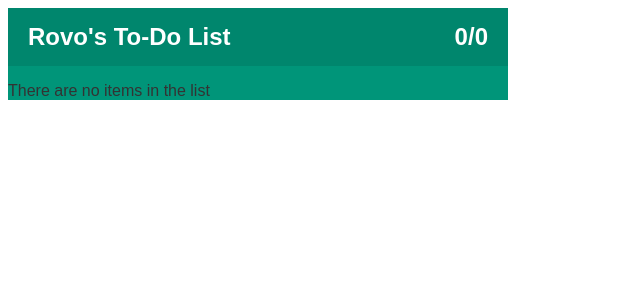
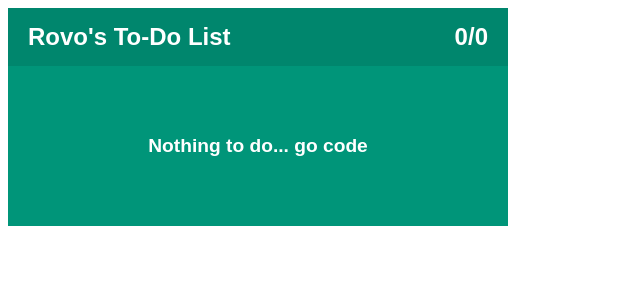
Before and after one commit to rowanvolkwyn/svelte-todo, a Svelte app: page / in a window 1280 px wide. Shown: the top 300 px of the page, without its empty margins (0-640 px from the left). Built offline with nearby package versions, Linux system fonts and the light colour scheme.

Commit message:
created item component

```diff
--- /dev/null
+++ b/src/components/Item.svelte
@@ -0,0 +1,44 @@
+<script>
+    export let id, text, completed;
+</script>
+
+<style>
+    .item {
+        display: flex;
+        align-items: center;
+        width: 100%;
+        padding: 10px;
+        background: white;
+    }
+
+    .item:focus-within {
+        background: rgba(255, 255, 255, 0.8);
+    }
+
+    .text-input {
+        flex-grow: 1;
+        border: none;
+        background: none;
+        outline: none;
+        font-weight: 500;
+        font-size: 1em;
+    }
+
+    .completed-checkbox {
+        margin: 10px;
+    }
+</style>
+
+<div class="item">
+    <input
+        type="text"
+        class="text-input"
+        bind:value={text}
+        readonly={completed}
+    />
+    <input
+        class="completed-checkbox"
+        type="checkbox"
+        bind:checked={completed}
+    />
+</div>
--- a/src/components/List.svelte
+++ b/src/components/List.svelte
@@ -2,24 +2,37 @@
     import { onMount } from "svelte";
     import { items } from "../stores"
     import ToDoApi from "../ToDoApi.js";
+    import Item from "./Item.svelte";
 
     function handleNewItem(event) {
 
     }
 
     onMount(async () => {
-        $items = await ToDoAPI.getAll();
+        $items = await ToDoApi.getAll();
+
     })
 </script>
 
 <style>
+    .list {
+        padding: 50px;
+        display: flex;
+        flex-direction: column;
+        align-items: center;
+    }
 
+    .list-status {
+        font-size: 1.2rem;
+        font-weight: bold;
+        color: white;
+    }
 </style>
 
 <div class="list">
     {#each $items as item}
-        {JSON.stringify(item)}
+        <Item {...item} />
     {:else}
-        <p class="list-status">There are no items in the list</p>
+        <p class="list-status">Nothing to do... go code</p>
     {/each}
 </div>
```
